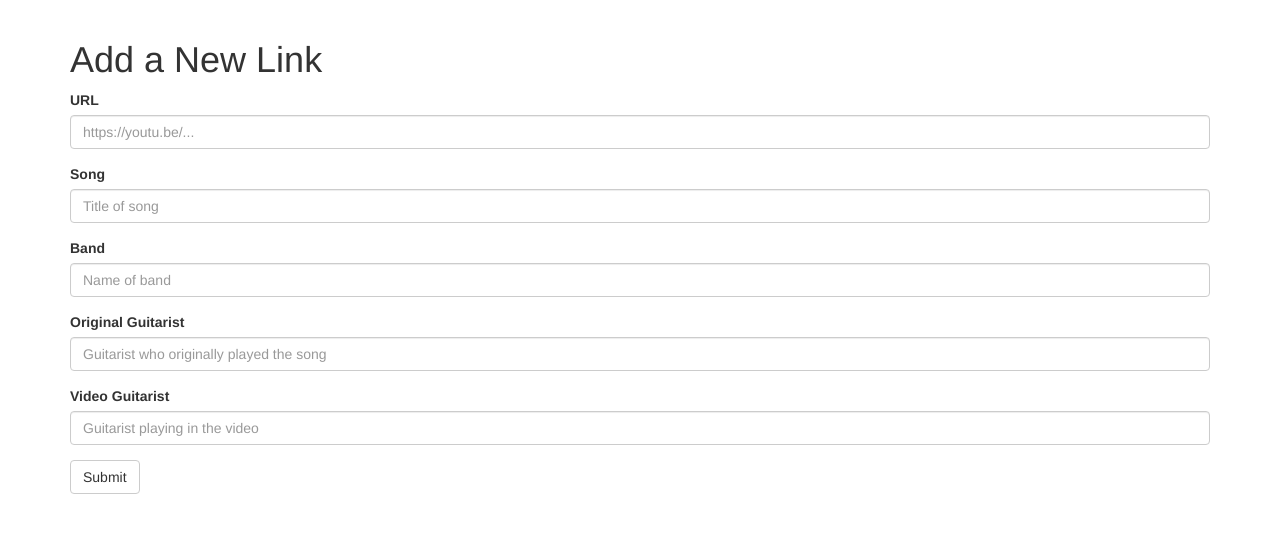
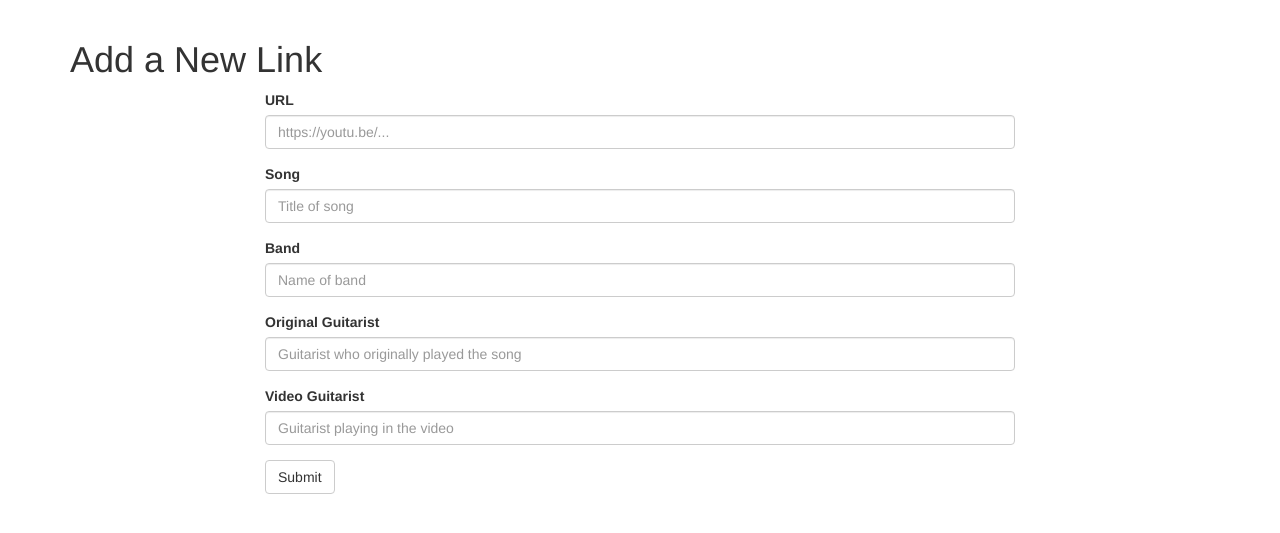
Before and after one commit to bharbron/fretaggregator, a Flask app: template fretaggregator/templates/add.html in a window 1280 px wide. Shown: the part 51-584 px from the top of the page. Run offline with Flask 2, Linux system fonts and the light colour scheme; the template is opened without the code that fills it, so the values that code supplies are empty; some libraries are stand-ins or nearby versions.

Commit message:
Making the add video page a little prettier

```diff
--- a/fretaggregator/templates/add.html
+++ b/fretaggregator/templates/add.html
@@ -3,6 +3,9 @@
 {% block content %}
 <h1>Add a New Link</h1>
 
+<div class="row">
+  <div class="col-md-2"></div>
+  <div class="col-md-8">
     <form role="form" method="POST">
       <div class="form-group">
         <label for="url">URL</label>
@@ -26,5 +29,8 @@
       </div>
       <button type="submit" class="btn btn-default">Submit</button>
     </form>
+  </div>
+  <div class="col-md-2"></div>
+</div>
 
 {% endblock %}
```
Lines whose indentation alone changed are shown as unchanged.
